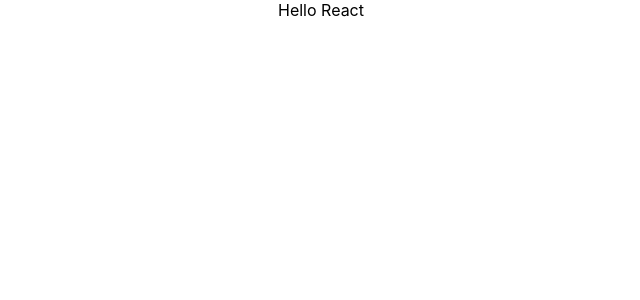
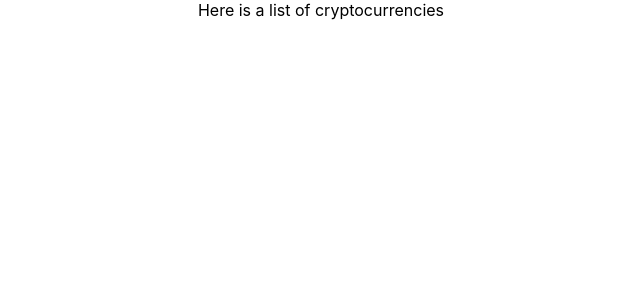
Before and after one commit to zsoobratty/Crypto, a React (Create React App) app: page / in a window 1280 px wide. Shown: the top 300 px of the page, without its empty margins (319-959 px from the left). Built offline with nearby package versions, Linux system fonts and the light colour scheme.

Commit message:
Add main Cryptocurrencies component

```diff
--- a/src/App.js
+++ b/src/App.js
@@ -1,10 +1,11 @@
 import React from 'react';
 import './App.css';
+import Cryptocurrencies from './components/Cryptocurrencies';
 
 function App() {
   return (
     <div className="App">
-      Hello React
+      <Cryptocurrencies />
     </div>
   );
 }
--- /dev/null
+++ b/src/components/Cryptocurrencies.js
@@ -0,0 +1,11 @@
+import React from 'react'
+
+const Cryptocurrencies = () => {
+    return (
+        <div className='Cryptocurrencies'>
+            Here is a list of cryptocurrencies
+        </div>
+    )
+}
+
+export default Cryptocurrencies
```
